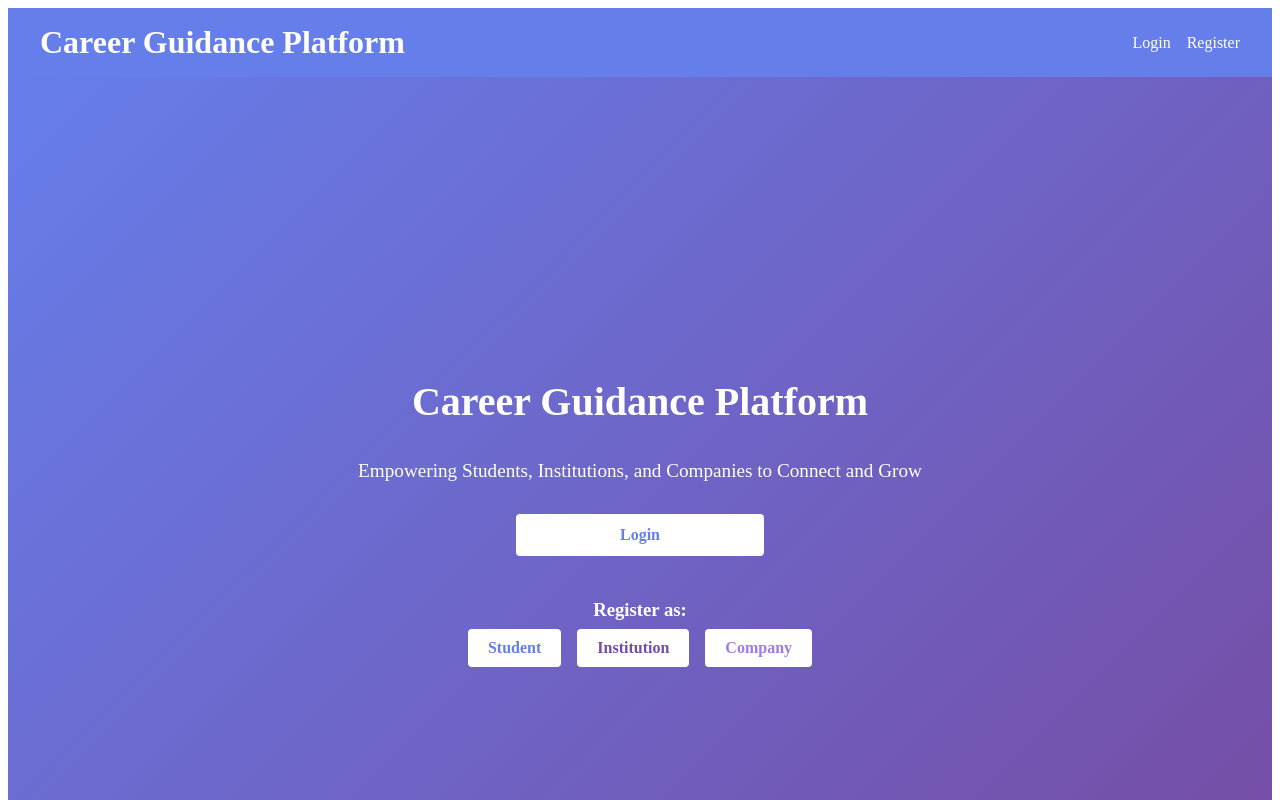
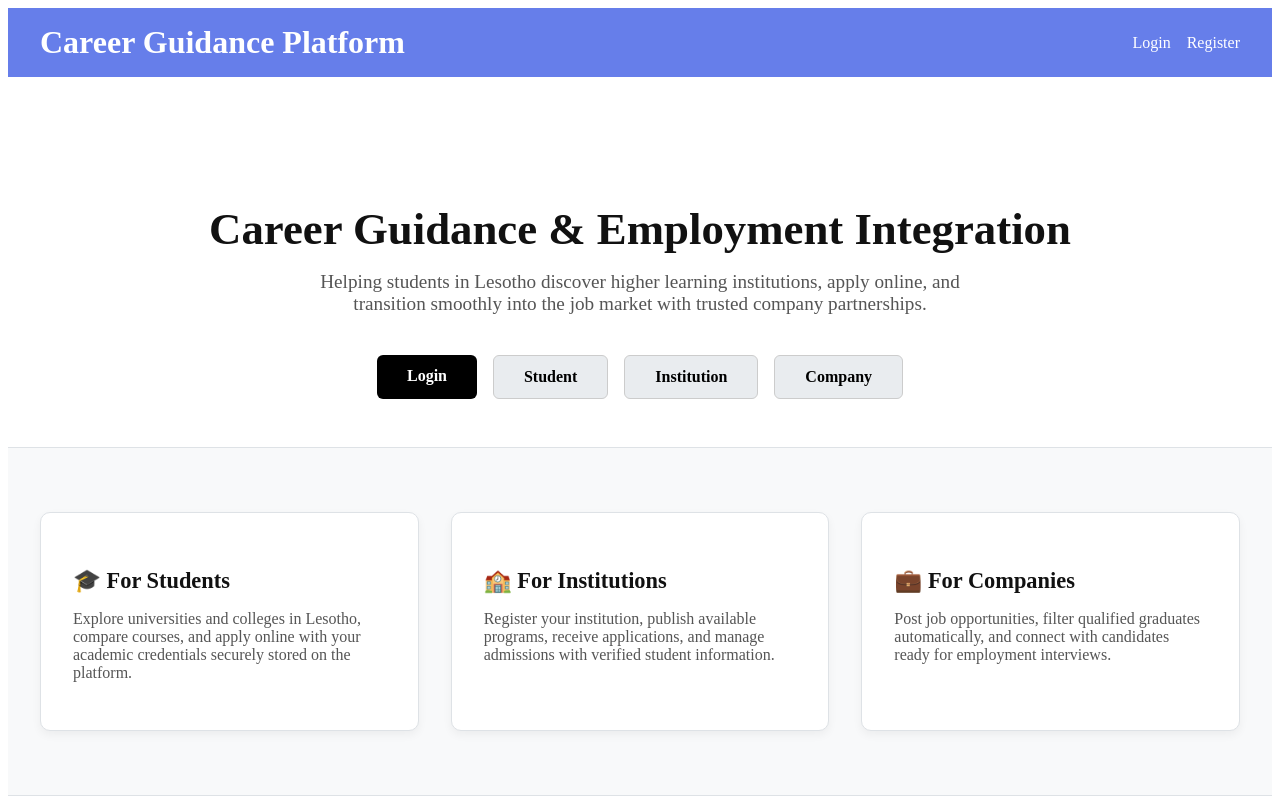
Before and after one commit to Boiketlo2/career-guidance-platform, a React (Create React App) app in the folder frontend/: page / in a window 1280 px wide. Shown: the top 800 px of the page. Built offline with nearby package versions, Linux system fonts and the light colour scheme.

Commit message:
Update Home.js

```diff
--- a/frontend/src/pages/public/Home.js
+++ b/frontend/src/pages/public/Home.js
@@ -4,14 +4,12 @@ import { Link } from "react-router-dom";
 const Home = () => {
   const user = JSON.parse(localStorage.getItem("user"));
 
-  // 🧭 Dashboard route map
   const dashboardRoutes = {
     student: (id) => `/student/${id}/home`,
     institution: (id) => `/institute/${id}/home`,
     company: (id) => `/company/${id}/home`,
   };
 
-  // Determine redirect URL
   const dashboardLink =
     user && dashboardRoutes[user.role]
       ? dashboardRoutes[user.role](user.uid)
@@ -23,45 +21,32 @@ const Home = () => {
         minHeight: "100vh",
         display: "flex",
         flexDirection: "column",
-        justifyContent: "center",
-        alignItems: "center",
-        background: "linear-gradient(135deg, #667eea 0%, #764ba2 100%)",
-        color: "white",
-        textAlign: "center",
-        padding: "2rem",
+        backgroundColor: "#f8f9fa", // very light grey background
+        color: "#111",
       }}
     >
-      <h1 style={{ fontSize: "2.5rem", marginBottom: "1rem" }}>
-        Career Guidance Platform
+      {/* HERO SECTION */}
+      <header
+        style={{
+          textAlign: "center",
+          padding: "6rem 2rem 3rem",
+          backgroundColor: "#fff",
+          borderBottom: "1px solid #dee2e6",
+        }}
+      >
+        <h1 style={{ fontSize: "2.8rem", fontWeight: "700", marginBottom: "1rem" }}>
+          Career Guidance & Employment Integration
         </h1>
-      <p style={{ fontSize: "1.2rem", marginBottom: "2rem" }}>
-        Empowering Students, Institutions, and Companies to Connect and Grow
+        <p style={{ fontSize: "1.2rem", color: "#555", maxWidth: "700px", margin: "0 auto" }}>
+          Helping students in Lesotho discover higher learning institutions, apply online,
+          and transition smoothly into the job market with trusted company partnerships.
         </p>
 
+        {/* Buttons */}
         {!user ? (
-        <div style={{ display: "flex", flexDirection: "column", gap: "1.5rem" }}>
-          {/* 🔹 Login button */}
-          <Link
-            to="/login"
-            style={{
-              padding: "12px 24px",
-              backgroundColor: "white",
-              color: "#667eea",
-              textDecoration: "none",
-              borderRadius: "4px",
-              fontWeight: "600",
-              width: "200px",
-              margin: "0 auto",
-            }}
-          >
-            Login
-          </Link>
-
-          {/* 🔹 Registration options */}
-          <div>
-            <h3 style={{ marginBottom: "0.5rem" }}>Register as:</h3>
           <div
             style={{
+              marginTop: "2.5rem",
               display: "flex",
               flexWrap: "wrap",
               gap: "1rem",
@@ -69,63 +54,170 @@ const Home = () => {
             }}
           >
             <Link
+              to="/login"
+              style={{
+                backgroundColor: "#000",
+                color: "#fff",
+                padding: "12px 30px",
+                borderRadius: "6px",
+                fontWeight: "600",
+                textDecoration: "none",
+                transition: "0.3s",
+              }}
+              onMouseEnter={(e) => (e.target.style.backgroundColor = "#333")}
+              onMouseLeave={(e) => (e.target.style.backgroundColor = "#000")}
+            >
+              Login
+            </Link>
+
+            <div style={{ display: "flex", gap: "1rem", flexWrap: "wrap" }}>
+              <Link
                 to="/register/student"
                 style={{
-                  padding: "10px 20px",
-                  backgroundColor: "#fff",
-                  color: "#667eea",
+                  backgroundColor: "#e9ecef",
+                  color: "#000",
+                  padding: "12px 30px",
+                  borderRadius: "6px",
                   textDecoration: "none",
-                  borderRadius: "4px",
                   fontWeight: "600",
+                  border: "1px solid #ccc",
+                  transition: "0.3s",
                 }}
+                onMouseEnter={(e) => (e.target.style.backgroundColor = "#f1f3f5")}
+                onMouseLeave={(e) => (e.target.style.backgroundColor = "#e9ecef")}
               >
                 Student
               </Link>
               <Link
                 to="/register/institution"
                 style={{
-                  padding: "10px 20px",
-                  backgroundColor: "#fff",
-                  color: "#764ba2",
+                  backgroundColor: "#e9ecef",
+                  color: "#000",
+                  padding: "12px 30px",
+                  borderRadius: "6px",
                   textDecoration: "none",
-                  borderRadius: "4px",
                   fontWeight: "600",
+                  border: "1px solid #ccc",
+                  transition: "0.3s",
                 }}
+                onMouseEnter={(e) => (e.target.style.backgroundColor = "#f1f3f5")}
+                onMouseLeave={(e) => (e.target.style.backgroundColor = "#e9ecef")}
               >
                 Institution
               </Link>
               <Link
                 to="/register/company"
                 style={{
-                  padding: "10px 20px",
-                  backgroundColor: "#fff",
-                  color: "#9f7aea",
+                  backgroundColor: "#e9ecef",
+                  color: "#000",
+                  padding: "12px 30px",
+                  borderRadius: "6px",
                   textDecoration: "none",
-                  borderRadius: "4px",
                   fontWeight: "600",
+                  border: "1px solid #ccc",
+                  transition: "0.3s",
                 }}
+                onMouseEnter={(e) => (e.target.style.backgroundColor = "#f1f3f5")}
+                onMouseLeave={(e) => (e.target.style.backgroundColor = "#e9ecef")}
               >
                 Company
               </Link>
-            </div>
             </div>
           </div>
         ) : (
           <Link
             to={dashboardLink}
             style={{
-            padding: "12px 24px",
-            backgroundColor: "white",
-            color: "#667eea",
+              display: "inline-block",
+              backgroundColor: "#000",
+              color: "#fff",
+              padding: "12px 30px",
+              borderRadius: "6px",
+              fontWeight: "600",
               textDecoration: "none",
-            borderRadius: "4px",
-            fontWeight: "600",
               marginTop: "2rem",
+              transition: "0.3s",
+            }}
+            onMouseEnter={(e) => (e.target.style.backgroundColor = "#333")}
+            onMouseLeave={(e) => (e.target.style.backgroundColor = "#000")}
+          >
+            Go to Dashboard
+          </Link>
+        )}
+      </header>
+
+      {/* FEATURE CARDS */}
+      <section
+        style={{
+          display: "grid",
+          gridTemplateColumns: "repeat(auto-fit, minmax(280px, 1fr))",
+          gap: "2rem",
+          padding: "4rem 2rem",
+          backgroundColor: "#f8f9fa",
         }}
       >
-          Go to Home
-        </Link>
-      )}
+        <div
+          style={{
+            backgroundColor: "#fff",
+            borderRadius: "10px",
+            padding: "2rem",
+            boxShadow: "0 4px 10px rgba(0,0,0,0.05)",
+            border: "1px solid #dee2e6",
+          }}
+        >
+          <h3 style={{ fontSize: "1.4rem", marginBottom: "1rem" }}>🎓 For Students</h3>
+          <p style={{ color: "#555" }}>
+            Explore universities and colleges in Lesotho, compare courses, and apply online
+            with your academic credentials securely stored on the platform.
+          </p>
+        </div>
+
+        <div
+          style={{
+            backgroundColor: "#fff",
+            borderRadius: "10px",
+            padding: "2rem",
+            boxShadow: "0 4px 10px rgba(0,0,0,0.05)",
+            border: "1px solid #dee2e6",
+          }}
+        >
+          <h3 style={{ fontSize: "1.4rem", marginBottom: "1rem" }}>🏫 For Institutions</h3>
+          <p style={{ color: "#555" }}>
+            Register your institution, publish available programs, receive applications,
+            and manage admissions with verified student information.
+          </p>
+        </div>
+
+        <div
+          style={{
+            backgroundColor: "#fff",
+            borderRadius: "10px",
+            padding: "2rem",
+            boxShadow: "0 4px 10px rgba(0,0,0,0.05)",
+            border: "1px solid #dee2e6",
+          }}
+        >
+          <h3 style={{ fontSize: "1.4rem", marginBottom: "1rem" }}>💼 For Companies</h3>
+          <p style={{ color: "#555" }}>
+            Post job opportunities, filter qualified graduates automatically, and
+            connect with candidates ready for employment interviews.
+          </p>
+        </div>
+      </section>
+
+      {/* FOOTER */}
+      <footer
+        style={{
+          backgroundColor: "#fff",
+          textAlign: "center",
+          padding: "1rem",
+          borderTop: "1px solid #dee2e6",
+          color: "#666",
+          fontSize: "0.9rem",
+        }}
+      >
+        © {new Date().getFullYear()} Career Guidance Platform — All Rights Reserved
+      </footer>
     </div>
   );
 };
```
Lines whose indentation alone changed are shown as unchanged.
